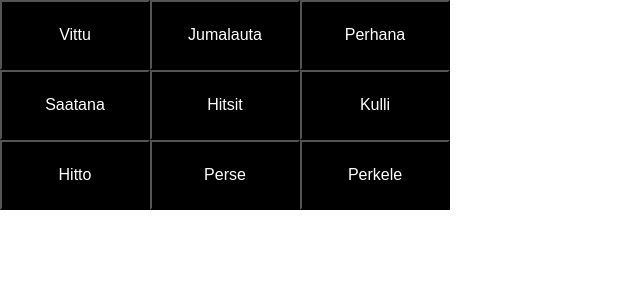
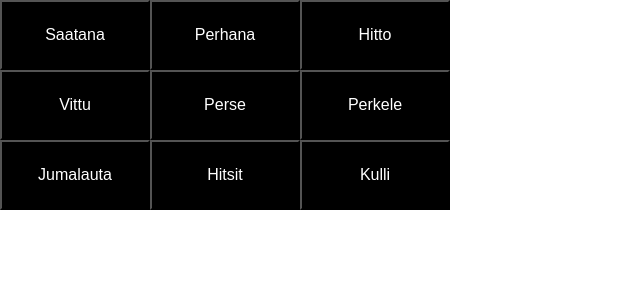
Before and after one commit to Summeli/kirosanabingo, a React (Create React App) app: page / in a window 1280 px wide. Shown: the top 300 px of the page, without its empty margins (0-640 px from the left). Built offline with nearby package versions, Linux system fonts and the light colour scheme.

Commit message:
randomizing the curse words

```diff
--- a/src/GameBoard.tsx
+++ b/src/GameBoard.tsx
@@ -1,8 +1,29 @@
 import React, { Component, MouseEvent } from 'react';
 import GameButton from './GameButton';
 
+interface BoardState {
+  rcursewords: Array<string>;
+  isBingo: boolean;
+}
 
-class GameBoard extends React.Component {
+class GameBoard extends React.Component<{},BoardState> {
+
+  cursewords: Array<string> = ["Vittu","Jumalauta","Perhana","Saatana", "Hitsit", "Kulli",
+  "Hitto", "Perse", "Perkele"];
+
+  constructor({}){
+    super({});
+
+    this.state = {rcursewords: new Array(9), isBingo: false};
+
+    //Randomize cursewords into the stateobject
+    for(let i=0; i<9; i++){
+      let rndPos: number = Math.floor(Math.random() * Math.floor(this.cursewords.length));
+      console.log(this.cursewords[rndPos]);
+      this.state.rcursewords[i] = this.cursewords[rndPos]
+      this.cursewords.splice(rndPos,1);
+    }
+  }
 
     renderGameButton(name: string){
         return (
@@ -16,19 +37,19 @@ class GameBoard extends React.Component {
         return(
             <div>
             <div className="board-row">
-              {this.renderGameButton("Vittu")}
-              {this.renderGameButton("Jumalauta")}
-              {this.renderGameButton("Perhana")}
+              {this.renderGameButton(this.state.rcursewords[0])}
+              {this.renderGameButton(this.state.rcursewords[1])}
+              {this.renderGameButton(this.state.rcursewords[2])}
             </div>
             <div className="board-row">
-              {this.renderGameButton("Saatana")}
-              {this.renderGameButton("Hitsit")}
-              {this.renderGameButton("Kulli")}
+              {this.renderGameButton(this.state.rcursewords[3])}
+              {this.renderGameButton(this.state.rcursewords[4])}
+              {this.renderGameButton(this.state.rcursewords[5])}
             </div>
             <div className="board-row">
-              {this.renderGameButton("Hitto")}
-              {this.renderGameButton("Perse")}
-              {this.renderGameButton("Perkele")}
+              {this.renderGameButton(this.state.rcursewords[6])}
+              {this.renderGameButton(this.state.rcursewords[7])}
+              {this.renderGameButton(this.state.rcursewords[8])}
             </div>
           </div>
         );
--- a/src/GameButton.tsx
+++ b/src/GameButton.tsx
@@ -1,4 +1,4 @@
-import React, { Component, MouseEvent } from 'react';
+import React, { Component, MouseEvent, useState } from 'react';
 
 interface Props {
     text: string
@@ -15,7 +15,8 @@ export class GameButton extends Component<Props, ButtonState> {
 
     // This binding is necessary to make `this` work in the callback
     this.handleClick = this.handleClick.bind(this);
-}
+  }
+
     handleClick(event: MouseEvent) {
       this.setState(state => ({
         isPressed: !state.isPressed
```
